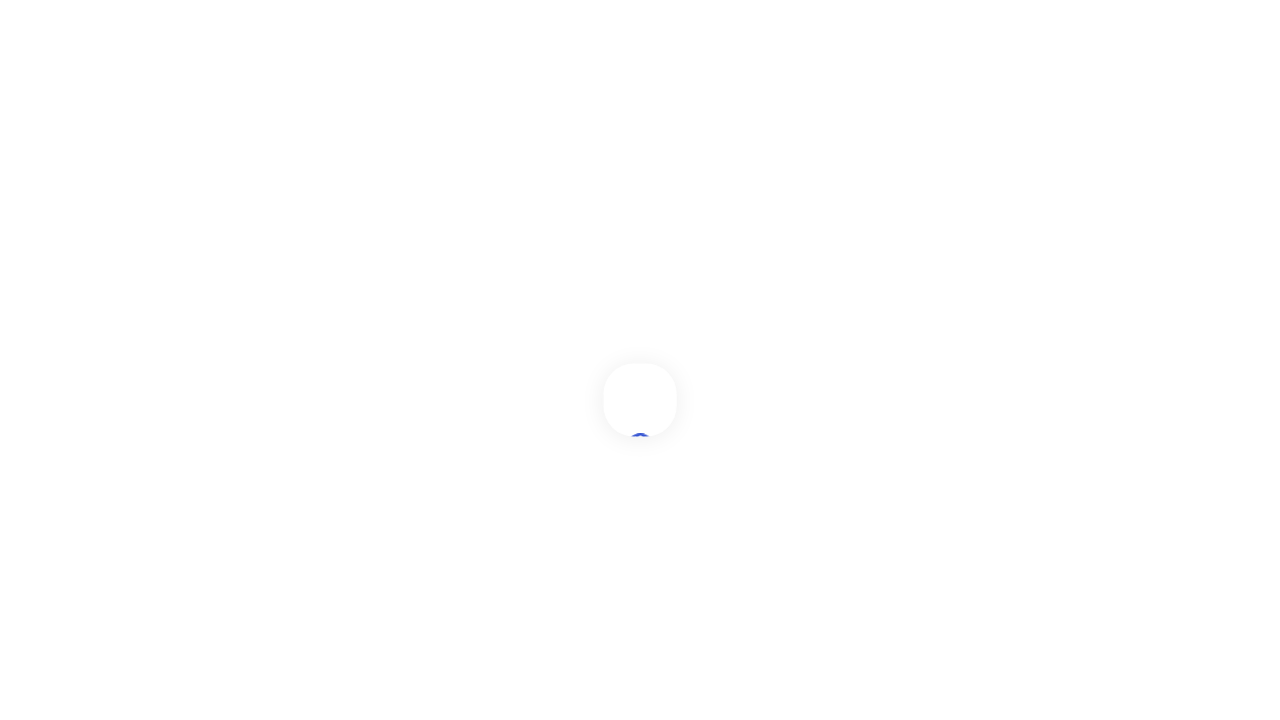
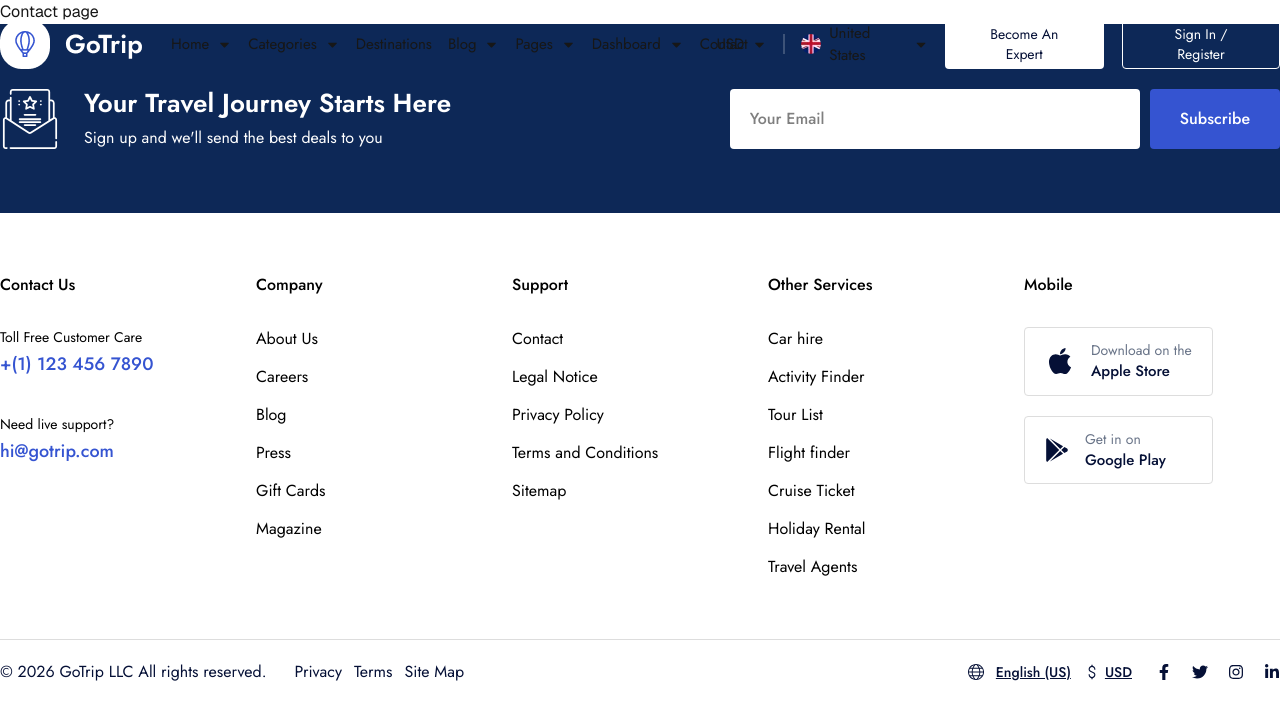
Before and after one commit to akmniazulalam/GoTrip, a Next.js app: page /contact in a window 1280 px wide. Shown: the top 720 px of the page. Built offline with nearby package versions, Linux system fonts and the light colour scheme.

Commit message:
feat: add initial splash screen for app loading

```diff
--- a/app/(components)/SplashLoader.jsx
+++ b/app/(components)/SplashLoader.jsx
@@ -7,7 +7,7 @@ const SplashLoader = () => {
 
   useEffect(() => {
     const timer = setTimeout(() => {
-      setLoading(true);
+      setLoading(false);
     }, 1800);
 
     return () => clearTimeout(timer);
@@ -16,7 +16,7 @@ const SplashLoader = () => {
   if (!loading) return null;
 
   return (
-    <div className="fixed inset-0 z-9999 flex items-center justify-center flex-col bg-white transition-opacity duration-500 ease-[cubic-bezier(0.165, 0.84, 0.44, 1)]">
+    <div className="fixed inset-0 z-9999 flex items-center justify-center flex-col bg-white transition-all duration-600 ease-[cubic-bezier(0.165, 0.84, 0.44, 1)]">
       <div className="overflow-hidden relative flex justify-center items-center h-18 w-18 rounded-[30px] bg-white shadow-[0px_2px_24px_0px_#00000014] animate-preloader">
         <div className="absolute animate-preloadericon">
           <svg
@@ -43,6 +43,7 @@ const SplashLoader = () => {
           </svg>
         </div>
       </div>
+      <div className="text-[47px] font-jost text-primaryText font-semibold leading-17 mt-4">GoTrip</div>
     </div>
   );
 };
```
